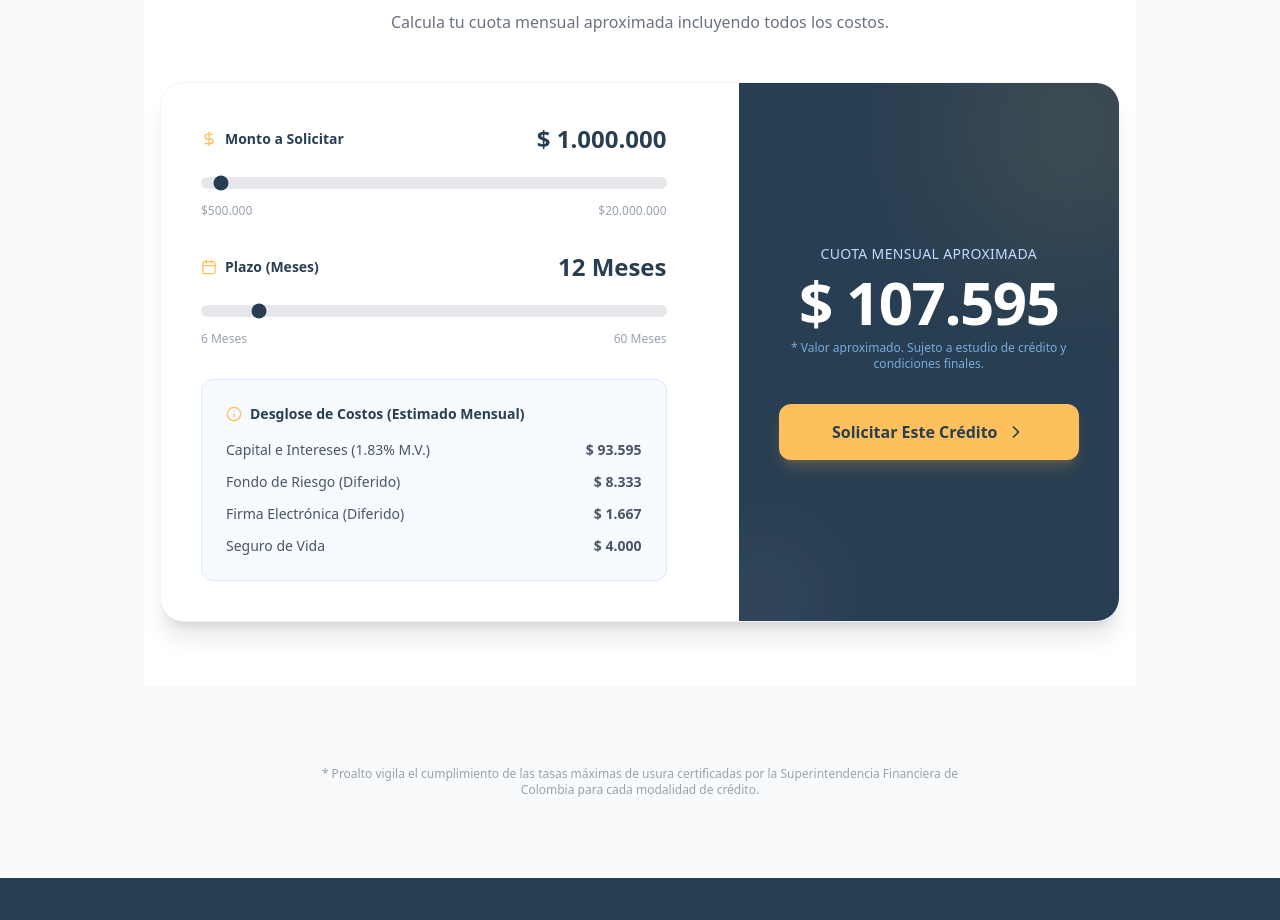
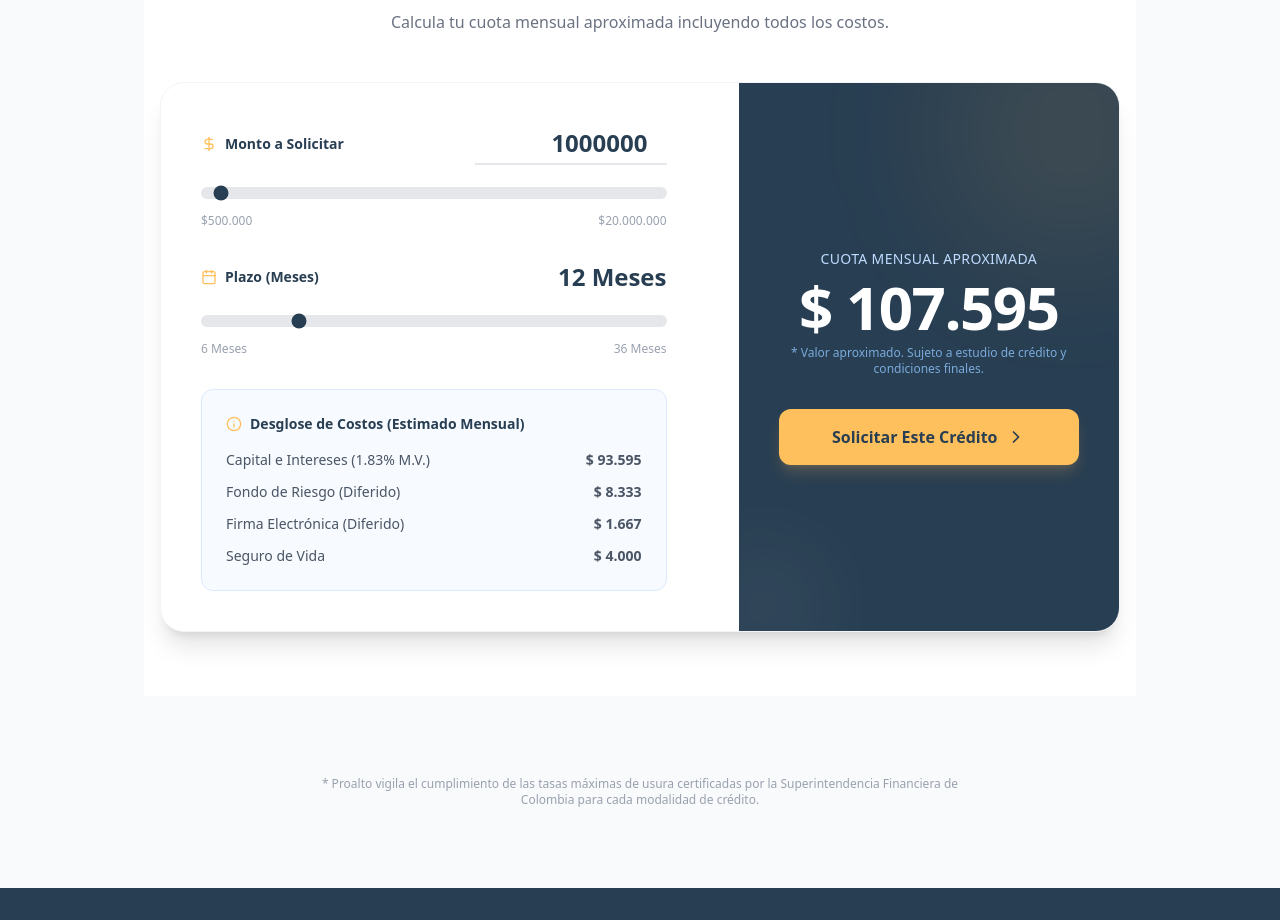
Before and after one commit to Ban68/proalto, a Next.js app: page /tasas-y-tarifas in a window 1280 px wide. Shown: the part 1700-2620 px from the top of the page. Built offline with nearby package versions, Linux system fonts and the light colour scheme.

Commit message:
feat: enhance loan simulator input and auto-fill form integration

```diff
--- a/app/formulario-de-registro/page.tsx
+++ b/app/formulario-de-registro/page.tsx
@@ -1,3 +1,4 @@
+import { Suspense } from 'react';
 import { Navbar } from "@/components/layout/navbar";
 import { Footer } from "@/components/layout/footer";
 import { CreditApplicationForm } from "@/components/forms/credit-application-form";
@@ -16,7 +17,9 @@ export default function RegisterPage() {
                     </div>
 
                     <div className="bg-card p-6 rounded-lg border shadow-sm">
-                        <CreditApplicationForm />
+                        <Suspense fallback={<div className="p-8 text-center">Cargando formulario...</div>}>
+                            <CreditApplicationForm />
+                        </Suspense>
                     </div>
                 </div>
             </main>
--- a/components/calculators/loan-simulator.tsx
+++ b/components/calculators/loan-simulator.tsx
@@ -81,7 +81,17 @@ export function LoanSimulator() {
                         <div>
                             <label className="block text-sm font-bold text-[#283e52] mb-4 flex items-center justify-between">
                                 <span className="flex items-center gap-2"><DollarSign className="w-4 h-4 text-[#fec05c]" /> Monto a Solicitar</span>
-                                <span className="text-2xl font-bold text-[#283e52]">{formatCurrency(amount)}</span>
+                                <div className="relative">
+                                    <input
+                                        type="number"
+                                        min="500000"
+                                        max="20000000"
+                                        step="100000"
+                                        value={amount}
+                                        onChange={(e) => setAmount(Number(e.target.value))}
+                                        className="text-2xl font-bold text-[#283e52] text-right w-48 border-b-2 border-gray-200 focus:border-[#fec05c] outline-none transition-colors bg-transparent p-1"
+                                    />
+                                </div>
                             </label>
                             <input
                                 type="range"
@@ -106,7 +116,7 @@ export function LoanSimulator() {
                             <input
                                 type="range"
                                 min="6"
-                                max="60"
+                                max="36"
                                 step="1"
                                 value={term}
                                 onChange={(e) => setTerm(Number(e.target.value))}
@@ -114,7 +124,7 @@ export function LoanSimulator() {
                             />
                             <div className="flex justify-between text-xs text-gray-400 mt-2 font-medium">
                                 <span>6 Meses</span>
-                                <span>60 Meses</span>
+                                <span>36 Meses</span>
                             </div>
                         </div>
 
@@ -160,7 +170,7 @@ export function LoanSimulator() {
                             </p>
 
                             <a
-                                href="/formulario-de-registro"
+                                href={`/formulario-de-registro?amount=${amount}&term=${term}`}
                                 className="inline-flex items-center justify-center gap-2 bg-[#fec05c] hover:bg-[#eeb14e] text-[#283e52] font-bold py-4 px-8 rounded-xl transition-all w-full shadow-lg shadow-[#fec05c]/20 hover:shadow-[#fec05c]/40 hover:-translate-y-1"
                             >
                                 Solicitar Este Crédito <ChevronRight className="w-5 h-5" />
--- a/components/forms/credit-application-form.tsx
+++ b/components/forms/credit-application-form.tsx
@@ -1,6 +1,7 @@
 "use client";
 
-import { useState } from "react";
+import { useState, useRef, useEffect } from "react";
+import { useSearchParams } from "next/navigation";
 import { CheckCircle2, Loader2 } from "lucide-react";
 import { cn } from "@/lib/utils";
 
@@ -25,8 +26,32 @@ export function CreditApplicationForm() {
     // Controlled Inputs
     const [selectedDept, setSelectedDept] = useState("");
     const [amount, setAmount] = useState("");
+    const [term, setTerm] = useState(""); // Add term state
     const [monthlyIncome, setMonthlyIncome] = useState("");
     const [phone, setPhone] = useState("");
+
+    // Auto-fill from URL params (Simulator)
+    const searchParams = useSearchParams();
+
+    useEffect(() => {
+        const amountParam = searchParams.get('amount');
+        const termParam = searchParams.get('term');
+
+        if (amountParam && !amount) {
+            // Format incoming number to currency string
+            const formattedAmount = new Intl.NumberFormat("es-CO", {
+                style: "currency",
+                currency: "COP",
+                minimumFractionDigits: 0,
+                maximumFractionDigits: 0,
+            }).format(Number(amountParam));
+            setAmount(formattedAmount);
+        }
+
+        if (termParam && !term) {
+            setTerm(termParam);
+        }
+    }, [searchParams]);
 
     // Handle Department Change
     const handleDeptChange = (e: React.ChangeEvent<HTMLSelectElement>) => {
@@ -278,6 +303,8 @@ export function CreditApplicationForm() {
                         name="term"
                         type="number"
                         required
+                        value={term}
+                        onChange={(e) => setTerm(e.target.value)}
                         className="flex h-10 w-full rounded-md border-none bg-white px-3 py-2 text-sm text-black placeholder:text-gray-400 focus:ring-2 focus:ring-[#fec05c]"
                         placeholder="Plazo (en meses)"
                     />
```
